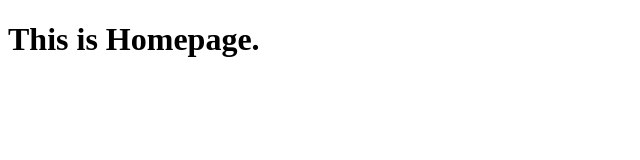
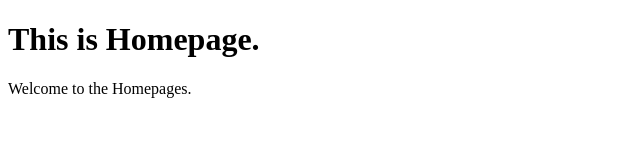
Before and after one commit to john0212/project001, a plain HTML site: page index.html in a window 1280 px wide. Shown: the whole page, without its empty margins (0-640 px from the left). Drawn offline with Linux system fonts and the light colour scheme.

Commit message:
some new code

```diff
--- a/index.html
+++ b/index.html
@@ -8,5 +8,6 @@
 </head>
 <body>
    <h1>This is Homepage.</h1>
+   <p>Welcome to the Homepages.</p>
 </body>
 </html>
```
Also changed, not shown: 1 other file.
